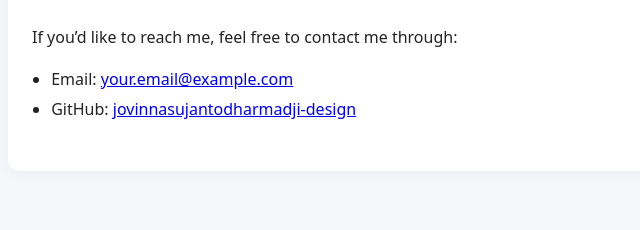
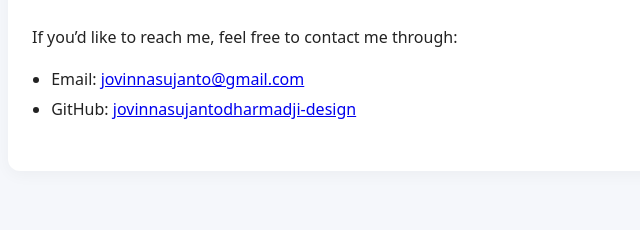
Before and after one commit to jovinnasujantodharmadji-design/portfolio-Jovinna, a plain HTML site: page index.html in a window 1280 px wide. Shown: the part 1325-1555 px from the top of the page, 182-822 px from the left. Drawn offline with Linux system fonts and the light colour scheme.

```diff
--- a/index.html
+++ b/index.html
@@ -84,7 +84,7 @@
       <h2>Contact</h2>
       <p>If you’d like to reach me, feel free to contact me through:</p>
       <ul class="contact-list">
-        <li>Email: <a href="mailto:your.email@example.com">your.email@example.com</a></li>
+        <li>Email: <a href="mailto:jovinnasujannto@gmail.com">jovinnasujanto@gmail.com</a></li>
         <li>GitHub: <a href="https://github.com/jovinnasujantodharmadji-design" target="_blank">jovinnasujantodharmadji-design</a></li>
       </ul>
     </section>
```
